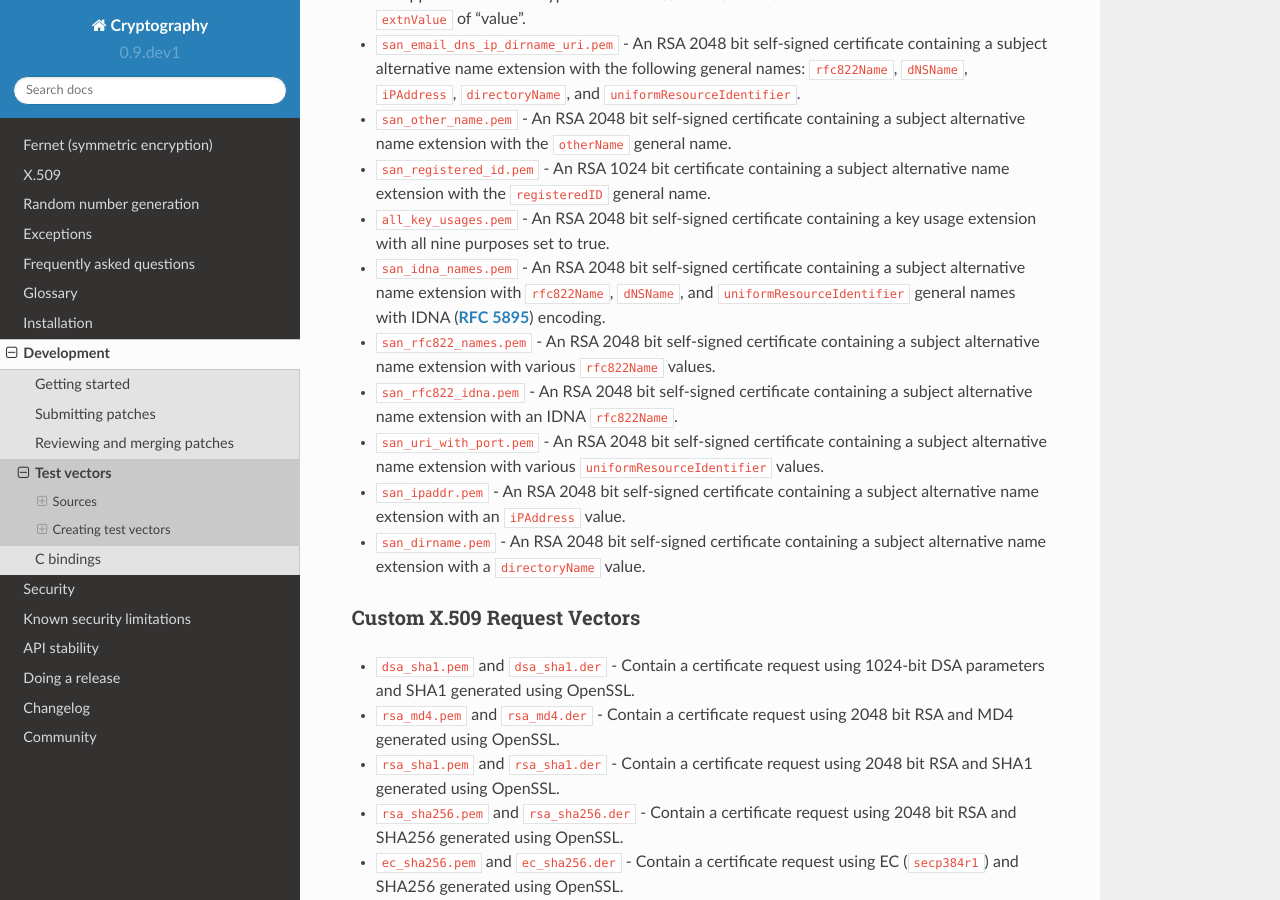
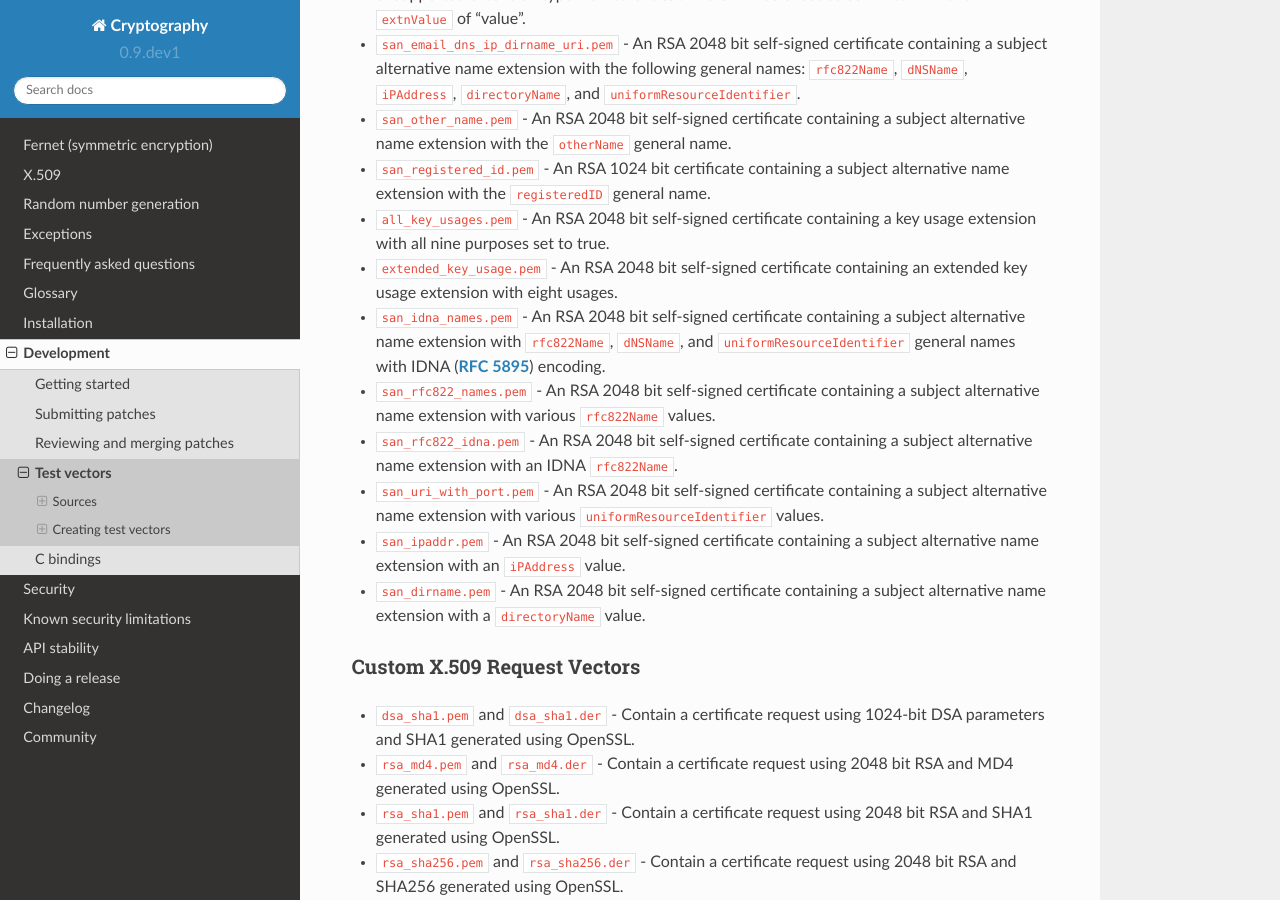
Before and after one commit to WebKing0121/cryptography, a Sphinx documentation site: the page built from docs/development/test-vectors.rst, in a window 1280 px wide and 900 px high, scrolled down 2690 px. Built offline with Sphinx 7.4.7 and the Read the Docs theme 2.0.0, drawn with Linux system fonts in a browser that asks for light colours; pages that are not in the unit, such as notebooks, are missing from menus.

Commit message:
add an extended key usage x509 vector

```diff
--- a/docs/development/test-vectors.rst
+++ b/docs/development/test-vectors.rst
@@ -140,6 +140,8 @@ Custom X.509 Vectors
   subject alternative name extension with the ``registeredID`` general name.
 * ``all_key_usages.pem`` - An RSA 2048 bit self-signed certificate containing
   a key usage extension with all nine purposes set to true.
+* ``extended_key_usage.pem`` - An RSA 2048 bit self-signed certificate
+  containing an extended key usage extension with eight usages.
 * ``san_idna_names.pem`` - An RSA 2048 bit self-signed certificate containing
   a subject alternative name extension with ``rfc822Name``, ``dNSName``, and
   ``uniformResourceIdentifier`` general names with IDNA (:rfc:`5895`) encoding.
```
Also changed, not shown: 1 other file.
